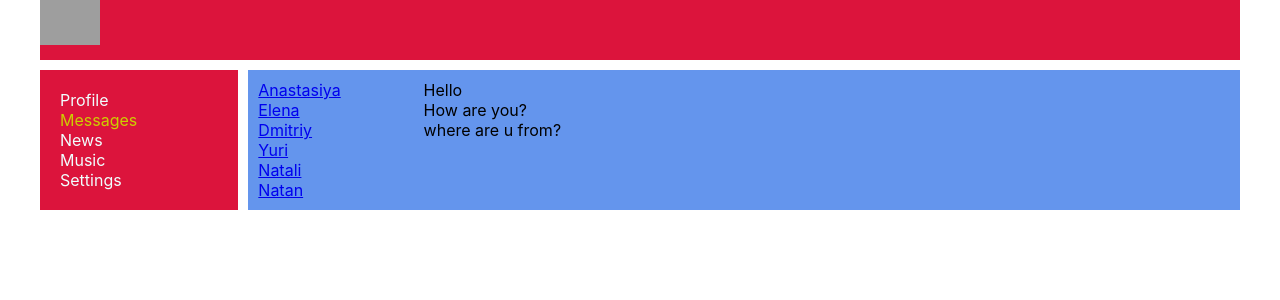
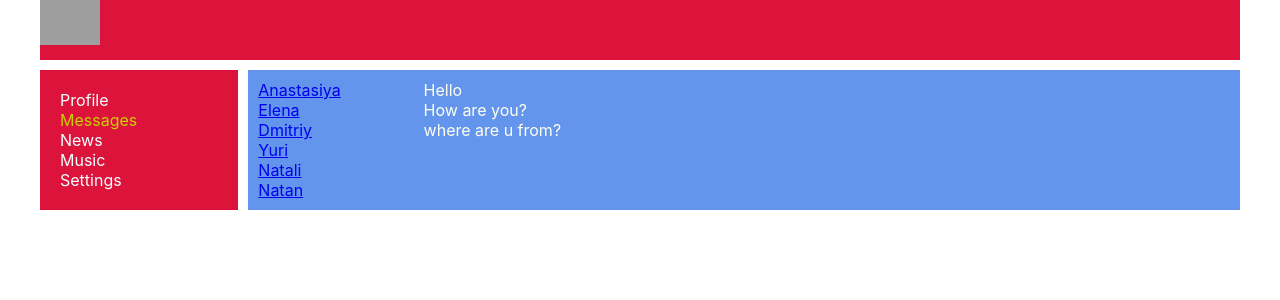
Before and after one commit to Kliapwnz/samuray, a React (Create React App) app: page /dialogs in a window 1280 px wide. Shown: the top 300 px of the page. Built offline with nearby package versions, Linux system fonts and the light colour scheme; grey boxes are pictures that could not be loaded.

Commit message:
color for messages

```diff
--- a/src/components/Dialogs/Dialogs.module.css
+++ b/src/components/Dialogs/Dialogs.module.css
@@ -17,6 +17,7 @@
 
 .messages {
     padding: 10px;
+    color: ivory;
 }
 
 .message {
```
